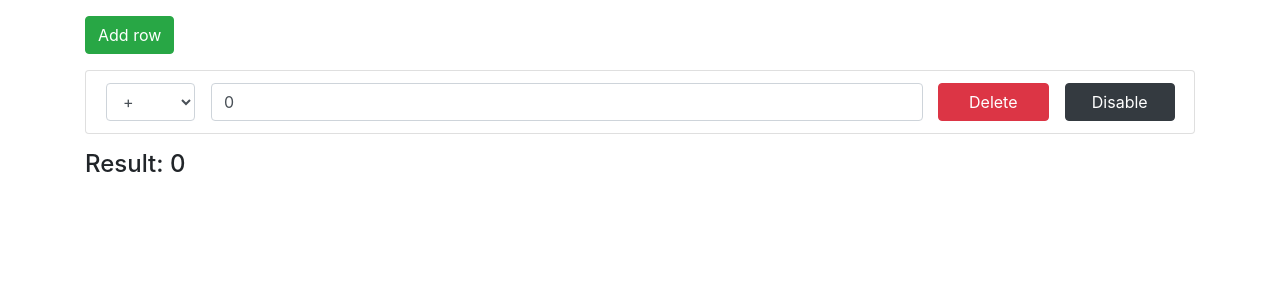
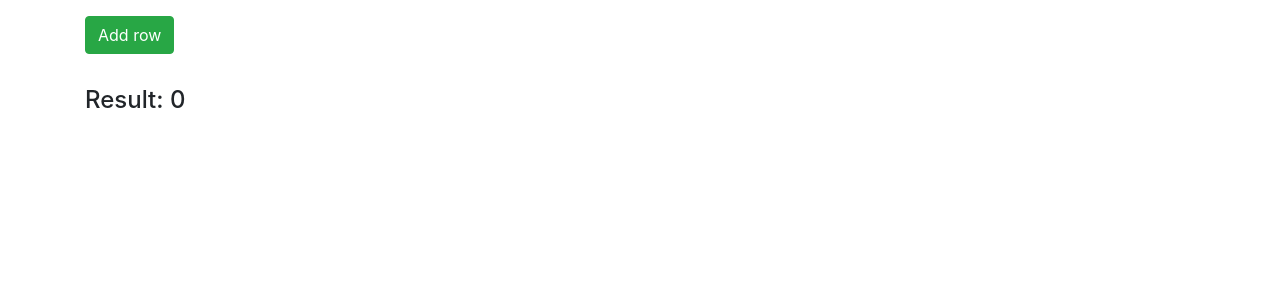
Before and after one commit to katerina-kirilenko/react-calculator, a React (Create React App) app: page / in a window 1280 px wide. Shown: the top 300 px of the page. Built offline with nearby package versions, Linux system fonts and the light colour scheme.

Commit message:
create feature "delete/disable row"

```diff
--- a/src/components/App.jsx
+++ b/src/components/App.jsx
@@ -1,39 +1,53 @@
-import React, { useState } from 'react';
+import React, { useState, useCallback } from 'react';
 import Header from '@/components/blocks/Header';
 import Rows from '@/components/blocks/Rows';
 import Result from '@/components/blocks/Result';
 import { PLUS } from '@/constants/constants';
 
-let idx = 1;
+let idx = 0;
 
 const App = () => {
-  const [rows, setRows] = useState([
-    {
-      id: idx,
-      signSelected: PLUS,
-      value: '0',
-      disable: false,
-    },
-  ]);
+  const [rows, setRows] = useState([]);
 
-  const handlerRowAdd = () => {
-    const newRow = {
+  const createNewRow = () => {
+    return {
       id: ++idx,
       signSelected: PLUS,
       value: '0',
       disable: false,
     };
+  };
 
-    setRows((prevRows) => {
-      return [...prevRows, newRow];
-    });
-  };
+  // useCallback для всех функций
+  const handlerRowAdd = useCallback(() => {
+    const newRow = createNewRow();
+    setRows((prevRows) => [...prevRows, newRow]);
+  }, [rows]);
+
+  const handlerRowDelete = useCallback(
+    (id) => {
+      const newRows = rows.filter((row) => row.id !== id);
+      setRows(newRows);
+    },
+    [rows],
+  );
+
+  const handlerToggleDisable = useCallback(
+    (id) => {
+      const index = rows.findIndex((row) => row.id === id);
+      const oldRow = rows[index];
+      const newRow = { ...oldRow, disable: !oldRow.disable };
+      const newRows = [...rows.slice(0, index), newRow, ...rows.slice(index + 1)];
+      setRows(newRows);
+    },
+    [rows],
+  );
 
   return (
     <div className="container">
       <Header onRowAdd={handlerRowAdd} />
-      <Rows rows={rows} />
-      <Result res={0} />
+      <Rows rows={rows} onRowDelete={handlerRowDelete} onToggleDisable={handlerToggleDisable} />
+      <Result result={0} />
     </div>
   );
 };
--- a/src/components/blocks/Header/component.jsx
+++ b/src/components/blocks/Header/component.jsx
@@ -2,8 +2,9 @@ import React from 'react';
 import PropTypes from 'prop-types';
 
 const Header = ({ onRowAdd }) => {
+//TODO вынести онклик в отдельную функцию
   return (
-    <button type="button" className="btn btn-success mb-3 mt-3" onClick={(e) => onRowAdd(e)}>
+    <button type="button" className="btn btn-success mb-3 mt-3" onClick={(event) => onRowAdd(event)}>
       Add row
     </button>
   );
--- a/src/components/blocks/Result/component.jsx
+++ b/src/components/blocks/Result/component.jsx
@@ -1,18 +1,18 @@
 import React from 'react';
 import PropTypes from 'prop-types';
 
-const Result = ({ res }) => {
+const Result = ({ result }) => {
   return (
     <div className="mt-3">
       <h4>
-        Result: <span>{res}</span>
+        Result: <span>{result}</span>
       </h4>
     </div>
   );
 };
 
 Result.propTypes = {
-  res: PropTypes.number.isRequired,
+  result: PropTypes.number.isRequired,
 };
 
 export default Result;
--- a/src/components/blocks/Row/component.jsx
+++ b/src/components/blocks/Row/component.jsx
@@ -2,27 +2,30 @@ import React from 'react';
 import PropTypes from 'prop-types';
 import { PLUS, MINUS } from '@/constants/constants';
 
-const Row = ({ row }) => {
-  const { value } = row;
+const Row = ({ row: { value, disable }, onRowDelete, onToggleDisable }) => {
+  const onChangeInput = (event) => {
+    console.log(event.target.value);
+  };
 
   return (
     <>
-      <select className="form-control col-1 mr-3">
+      <select className="form-control col-1 mr-3" disabled={disable}>
         <option value={PLUS}>{PLUS}</option>
         <option value={MINUS}>{MINUS}</option>
       </select>
       <input
         type="text"
         className="form-control col-8"
-        onChange={(e) => console.log(e.target.value)}
-        value={value}
+        onChange={onChangeInput}
+        // value={value}
+        disabled={disable}
       />
       <div className="col-3 d-flex">
-        <button type="button" className="btn btn-danger w-100 mr-3">
+        <button type="button" className="btn btn-danger w-100 mr-3" onClick={onRowDelete}>
           Delete
         </button>
-        <button type="button" className="btn btn-dark w-100">
-          Disable
+        <button type="button" className="btn btn-dark w-100" onClick={onToggleDisable}>
+          {disable ? 'Turn on' : 'Disable'}
         </button>
       </div>
     </>
@@ -31,6 +34,8 @@ const Row = ({ row }) => {
 
 Row.propTypes = {
   // row: PropTypes.object.isRequired,
+  onRowDelete: PropTypes.func.isRequired,
+  onToggleDisable: PropTypes.func.isRequired,
 };
 
 export default Row;
--- a/src/components/blocks/Rows/component.jsx
+++ b/src/components/blocks/Rows/component.jsx
@@ -2,24 +2,34 @@ import React from 'react';
 import PropTypes from 'prop-types';
 import Row from '@/components/blocks/Row';
 
-const Rows = ({ rows }) => {
-  const elements = rows.map((row) => {
+const Rows = ({ rows, onRowDelete, onToggleDisable }) => {
+  // TODO вынести онклик в отдельную функцию
+  const rowDeleted = (id) => onRowDelete(id);
+  // <button onClick={this.deleteRow.bind(this, id)}>Удалить строку</button>
+
+  const renderRows = rows.map((row) => {
     return (
       <li className="list-group-item d-flex justify-content-between" key={row.id}>
-        <Row row={row} />
+        <Row
+          row={row}
+          onRowDelete={() => onRowDelete(row.id)}
+          onToggleDisable={() => onToggleDisable(row.id)}
+        />
       </li>
     );
   });
 
   return (
     <form>
-      <ul className="list-group">{elements}</ul>
+      <ul className="list-group">{renderRows}</ul>
     </form>
   );
 };
 
 Rows.propTypes = {
   // rows: PropTypes.object.isRequired,
+  onRowDelete: PropTypes.func.isRequired,
+  onToggleDisable: PropTypes.func.isRequired,
 };
 
 export default Rows;
```
Also changed, not shown: 2 other files (tests, documents, lock files or other folders).
